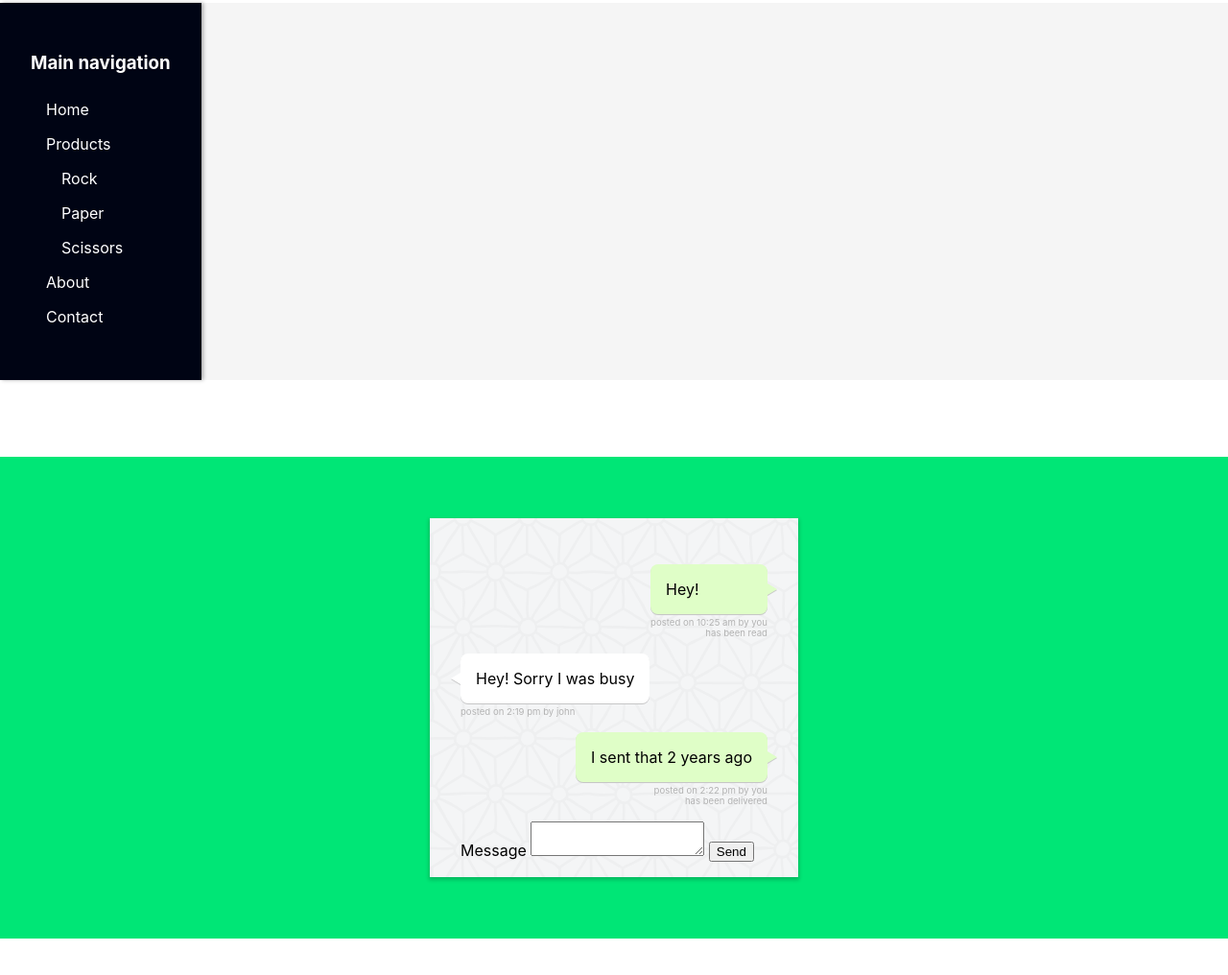
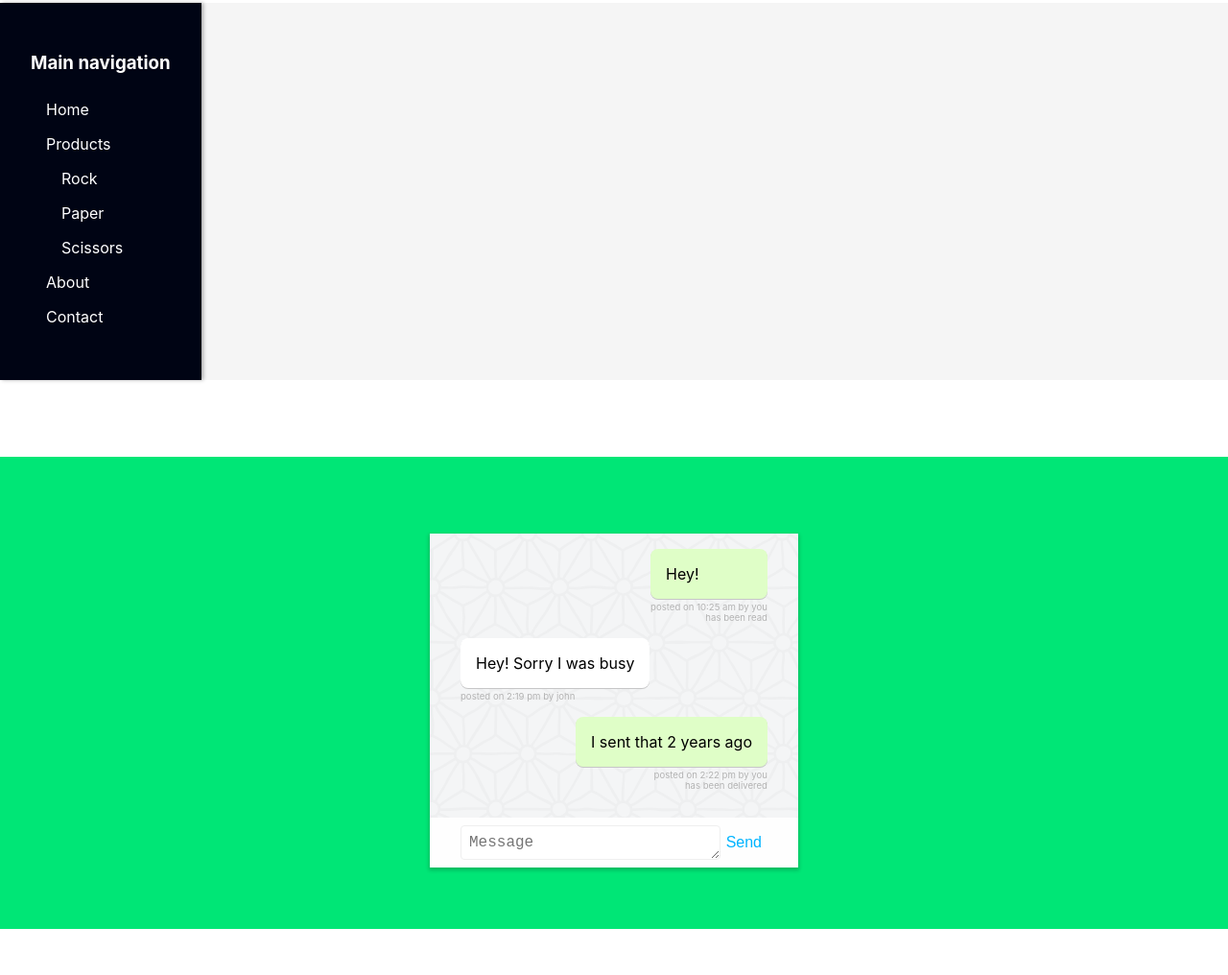
Before and after one commit to rijkvanzanten/minor-cssttr, a website: page styleguide.html in a window 1280 px wide. Shown: the part 770-1786 px from the top of the page at 96% size. Drawn offline with Linux system fonts and the light colour scheme.

Commit message:
:sparkles: finish chat

```diff
--- a/styleguide.html
+++ b/styleguide.html
@@ -100,7 +100,7 @@
             <form action="/" method="post">
 
                 <label for="field-message">Message</label>
-                <textarea name="field-message" id="field-message"></textarea>
+                <textarea rows="1" name="field-message" id="field-message" placeholder="Message"></textarea>
 
                 <button type="submit">Send</button>
 
--- a/styles.css
+++ b/styles.css
@@ -137,8 +137,10 @@ body > section {
     max-width: 20em;
     margin: 0 auto;
     background: url('/asanoha-400px.png');
-    padding: 1em 2em;
+    padding: 0 2em;
+    padding-bottom: 4em;
     box-shadow: 0 2px 4px 1px rgba(0, 0, 0, 0.2);
+    position: relative;
 }
 
 #chat ol {
@@ -147,6 +149,7 @@ body > section {
     display: flex;
     flex-direction: column;
     align-items: flex-start;
+    overflow: scroll;
 }
 
 #chat p:not(footer p) {
@@ -203,3 +206,38 @@ body > section {
 #chat [data-user=current] footer p {
     text-align: right;
 }
+
+#chat form {
+    box-sizing: border-box;
+    background-color: #fefefe;
+    position: absolute;
+    bottom: 0;
+    left: 0;
+    width: 100%;
+    display: flex;
+    justify-content: center;
+    padding: .5em 2em;
+}
+
+#chat label {
+    display: none;
+}
+
+#chat textarea {
+    flex-grow: 1;
+    flex-basis: 10em;
+    font-size: 1rem;
+    border: 1px solid #efefef;
+    border-radius: 4px;
+    padding: .5em;
+}
+
+#chat button {
+    -webkit-appearance: none;
+    appearance: none;
+    background: transparent;
+    border: none;
+    font-size: 1rem;
+    color: #00b4ff;
+    cursor: pointer;
+}
```
